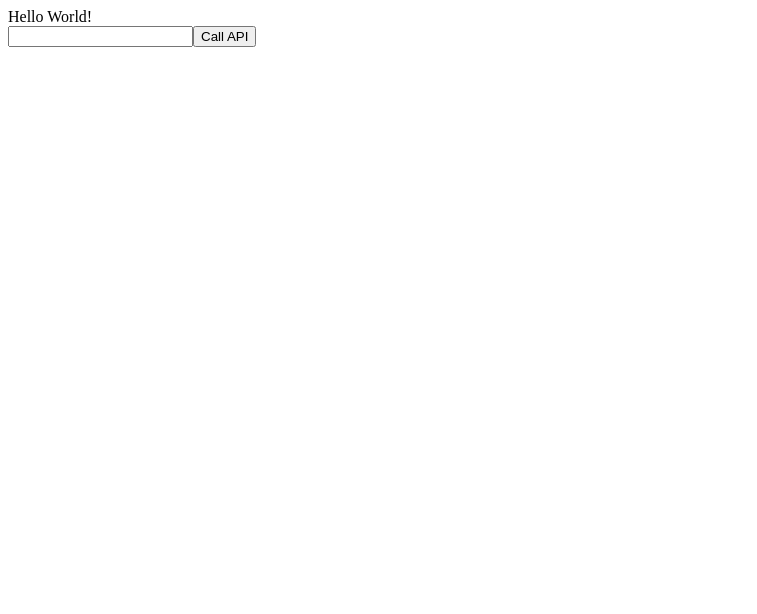
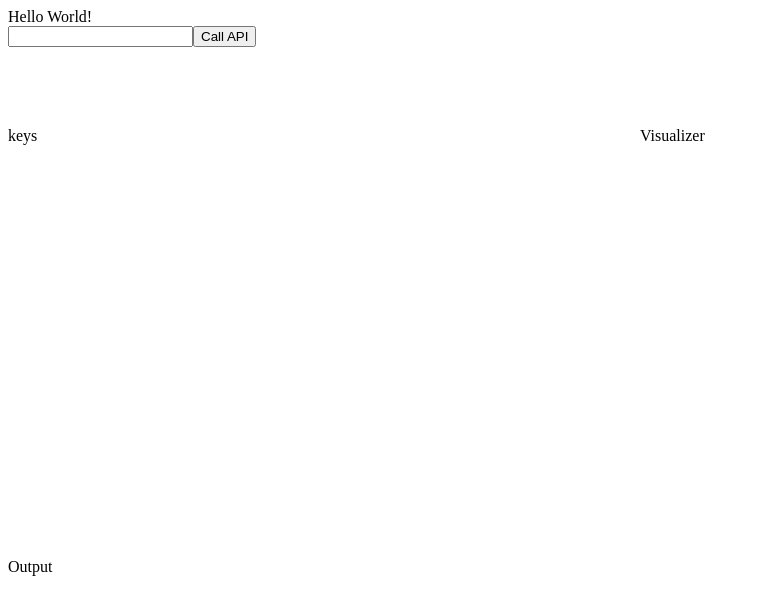
Before and after one commit to QueryFairy/QueryFairy-2.0, a React app: page / in a window 1280 px wide. Shown: the top 614 px of the page, without its empty margins (0-757 px from the left). Built offline with nearby package versions, Linux system fonts and the light colour scheme.

Commit message:
fixed class to className

```diff
--- a/client/App.jsx
+++ b/client/App.jsx
@@ -4,7 +4,7 @@ import Home from './containers/Home.jsx';
 
 const App = () => {
   return (
-    <div class='app'>
+    <div className='app'>
       <Home />
     </div>
   );
--- a/client/components/Endpoint.jsx
+++ b/client/components/Endpoint.jsx
@@ -3,7 +3,7 @@ const Endpoint = (props) => {
   const { endpoint } = props;
 
   return (
-    <div class='API-Call'>
+    <div className='API-Call'>
       <input type='text'></input>
       <button type='button'>Call API</button>
     </div>
--- a/client/components/KeyList.jsx
+++ b/client/components/KeyList.jsx
@@ -2,6 +2,10 @@ import React from 'react';
 const KeyList = (props) => {
   const { keyList } = props;
 
-  return <div class='KeyList'></div>;
+  return (
+  <div className='KeyList'>
+    <div>keys</div>
+  </div>
+  )
 };
 export default KeyList;
--- a/client/components/Output.jsx
+++ b/client/components/Output.jsx
@@ -2,6 +2,8 @@ import React from 'react';
 const Output = (props) => {
   const { output } = props;
 
-  return <div class='Output'></div>;
+  return (
+  <div className='Output'>Output</div>
+  );
 };
 export default Output;
--- a/client/components/Visualizer.jsx
+++ b/client/components/Visualizer.jsx
@@ -3,6 +3,8 @@ import React from 'react';
 const Visualizer = (props) => {
   const { visualizer } = props;
 
-  return <div class='Visualizer'></div>;
+  return (
+  <div className='Visualizer'>Visualizer</div>
+  );
 };
 export default Visualizer;
--- a/client/containers/Home.jsx
+++ b/client/containers/Home.jsx
@@ -11,8 +11,11 @@ const Home = () => {
   const [output, setOutput] = useState('');
   const [visualizer, setVisualizer] = useState({});
 
+
+
+
   return (
-    <div class='container'>
+    <div className='container'>
       <Endpoint />
       <KeyList />
       <Visualizer />
```
